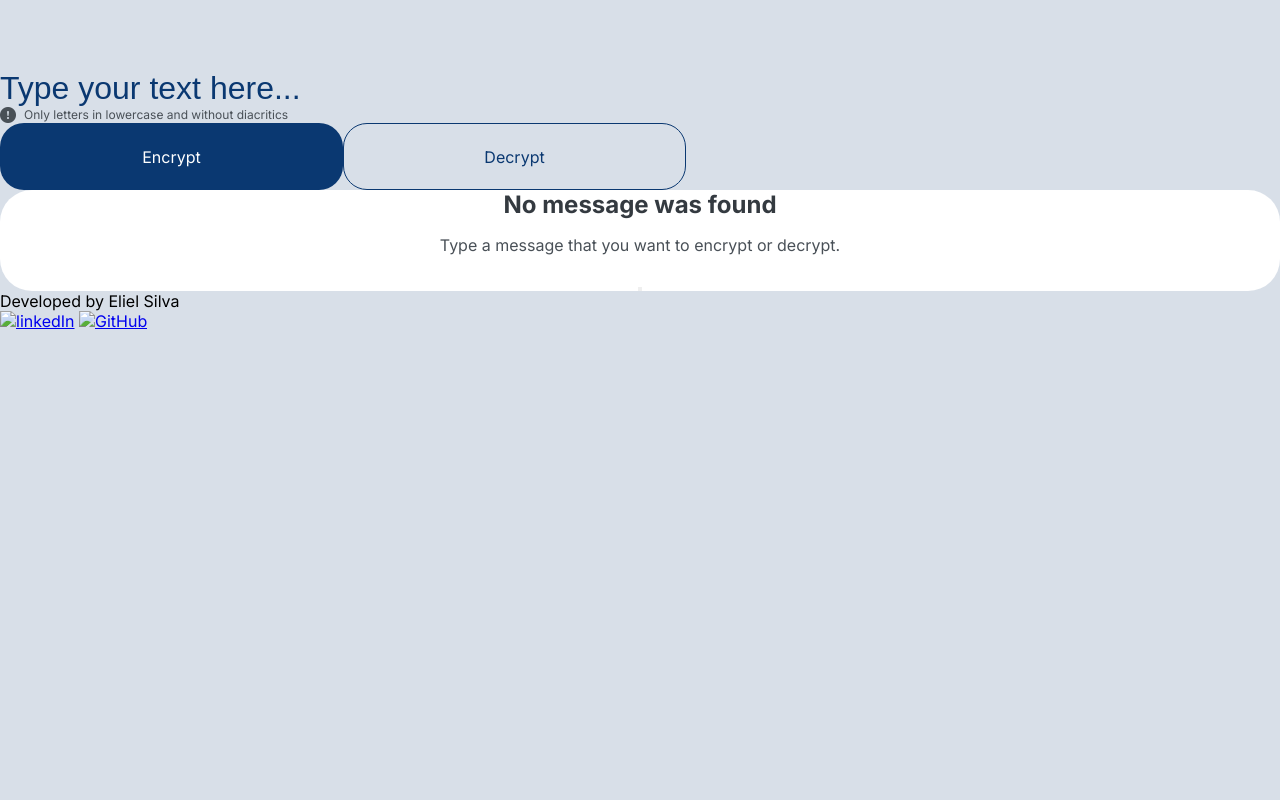
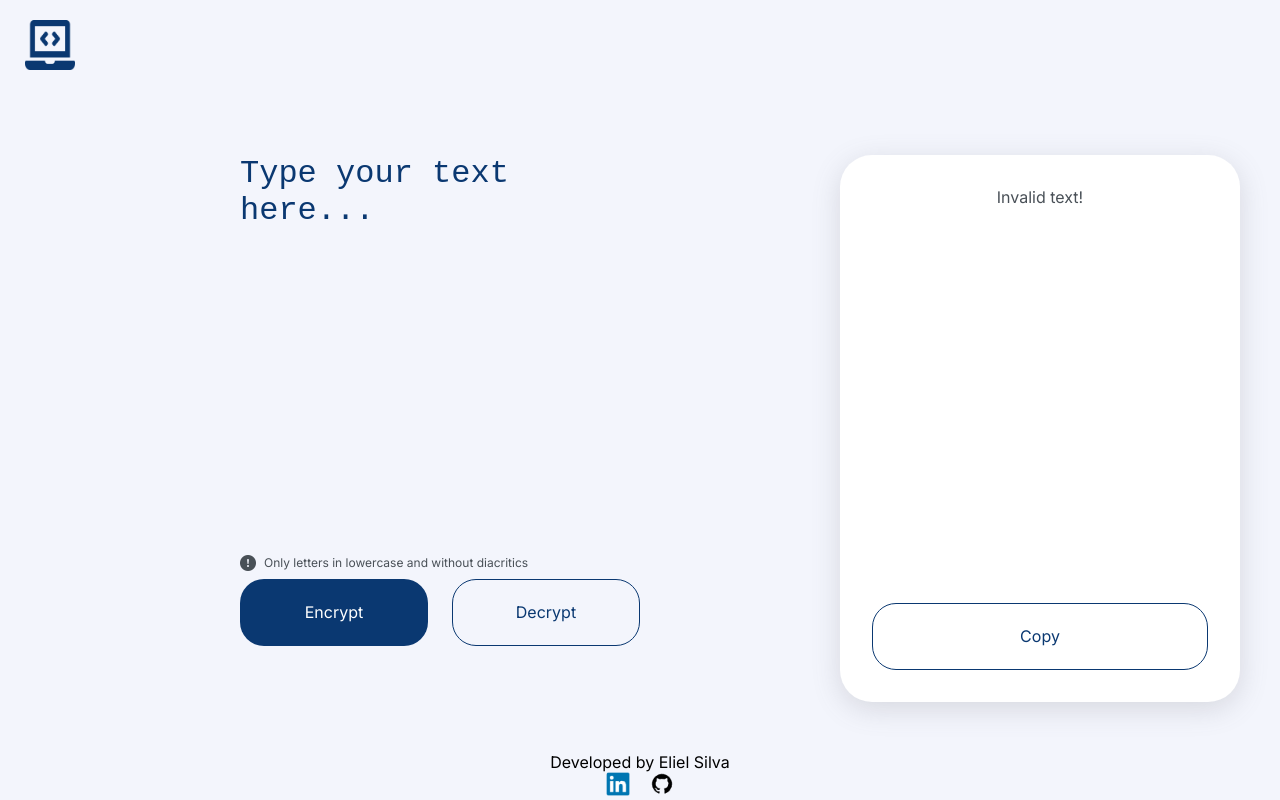
Before and after one commit to Recr/text-encrypter, a plain HTML site: page index.html in a window 1280 px wide. Both pictures are taken after a click on the button "Encrypt". Drawn offline with Linux system fonts and the light colour scheme.

Commit message:
styling, scripts

```diff
--- /dev/null
+++ b/assets/scripts/index-script.js
@@ -0,0 +1,64 @@
+const regex = /^[a-z ]+$/;
+
+function encrypt () {
+    let text = document.getElementById("container__inputArea__input").value;
+    let newText = "";
+    if (regex.test(text)) {
+        for (let i = 0; i < text.length; i++) {
+            switch(text[i]) {
+                case "a":
+                    newText += "ai";
+                break
+                case "e":
+                    newText += "enter";
+                break
+                case "i":
+                    newText += "imes";
+                break
+                case "o":
+                    newText += "ober";
+                break
+                case "u":
+                    newText += "ufat";
+                break
+                default:
+                    newText += text[i];
+            }
+        }
+    } else {
+        newText = "Invalid text!";
+    }
+
+
+
+    let screenText = `<p id="container__outputArea__typeMessage">${newText}</p><button class="container__outputArea__copy" onclick="copy()">Copy</button>`;
+
+    document.getElementById("container__outputArea").innerHTML = screenText;
+
+}
+
+function decrypt () {
+    let text = document.getElementById("container__inputArea__input").value;
+    let newText = "";
+    if (regex.test(text)) {
+        newText = text.replaceAll("ai", "a");
+        newText = newText.replaceAll("enter", "e");
+        newText = newText.replaceAll("imes", "i");
+        newText = newText.replaceAll("ober", "o");
+        newText = newText.replaceAll("ufat", "u");
+    } else {
+        newText = "Invalid text!";
+    }
+
+
+    let screenText = `<p id="container__outputArea__typeMessage">${newText}</p><button class="container__outputArea__copy" onclick="copy()">Copy</button>`;
+
+    document.getElementById("container__outputArea").innerHTML = screenText;
+
+}
+
+function copy () {
+    let text = document.getElementById("container__outputArea__typeMessage").innerHTML;
+    console.log(text)
+    navigator.clipboard.writeText(text);
+}
--- a/assets/styles/index-styles.css
+++ b/assets/styles/index-styles.css
@@ -7,7 +7,7 @@
 }
 
 :root {
-    --firstColor: #D8DFE8;
+    --firstColor: #F3F5FC;
     --secondColor: #0A3871;
     --thirdColor: #ffffff;
     --fourthColor: #495057;
@@ -21,7 +21,15 @@ body {
 
 header {
     width: 100%;
-    height: 70px;
+}
+
+button:hover {
+    cursor: pointer;
+}
+
+#header__icon {
+    width: 50px;
+    margin: 20px 0 0 25px;
 }
 
 #container__inputArea {
@@ -32,14 +40,18 @@ header {
     margin: auto;
 }
 
-.container__inputArea__input {
+#container__inputArea__input {
     border: none;
     background-color: var(--firstColor);
     font-size: 2rem;
+    color: var(--secondColor);
+    resize: none;
 }
 
-.container__inputArea__input::placeholder {
+#container__inputArea__input::placeholder {
     color: var(--secondColor);
+    position: absolute;
+    top: 0px;
 }
 
 .container__requirements {
@@ -62,7 +74,6 @@ header {
 
 #container__buttons > button{
     border-radius: 24px;
-    width: 343px;
     height: 67px;
     font-family: "Inter", sans-serif;
     font-size: 1rem;
@@ -72,12 +83,24 @@ header {
     border: none;
     color: var(--thirdColor);
     background-color: var(--secondColor);
+    transition: 0.5s;
+}
+
+.container__buttons__encrypt:hover {
+    font-weight: 900;
+    transition: 0.5s;
 }
 
 .container__buttons__decrypt {
     color: var(--secondColor);
     background-color: transparent;
     border: #0A3871 1px solid;
+    transition: 0.5s;
+}
+
+.container__buttons__decrypt:hover {
+    font-weight: 900;
+    transition: 0.5s;
 }
 
 #container__outputArea {
@@ -88,22 +111,77 @@ header {
     align-items: center;
     justify-content: center;
     gap: 16px;
-    box-shadow: ;
+    box-shadow: rgba(100, 100, 111, 0.2) 0px 7px 29px 0px;
 }
 
 .container__outputArea__noMessage {
     color: var(--fifthColor);
     font-weight: bold;
     font-size: 1.5rem;
+    text-align: center;
 }
 
-.container__outputArea__typeMessage {
+#container__outputArea__typeMessage {
     color: var(--fourthColor);
     font-size: 1rem;
     text-align: center;
+    width: inherit;
+
+}
+
+.container__outputArea__copy {
+    width: 100%;
+    max-width: 500px;
+    background-color: transparent;
+    height: 67px;
+    border: 1px solid var(--secondColor);
+    border-radius: 24px;
+    font-family: "Inter", sans-serif;
+    font-size: 1rem;
+    color: var(--secondColor);
+    transition: 0.5s;
+}
+
+.container__outputArea__copy:hover {
+    transition: 0.5s;
+    font-weight: 900;
+}
+
+footer {
+    margin-top: 40px;
+    display: flex;
+    flex-direction: column;
+    align-items: center;
+    justify-content: center;
+}
+
+#footer__social {
+    display: flex;
+    gap: 20px;
+}
+
+#footer__social img {
+    width: 24px;
 }
 
 @media (max-width: 768px) {
+    header {
+        margin-bottom: 80px;
+    }
+
+    #container__inputArea {
+        width: 90%;
+        margin-bottom: 20px;
+    }
+
+    #container__inputArea__input {
+        height: 300px;
+    }
+
+    #container__inputArea__input {
+        width: 100%;
+    }
+
     #container__buttons {
         display: flex;
         flex-direction: column;
@@ -112,20 +190,115 @@ header {
         margin-bottom: 64px;
     }
 
-
-    #container__inputArea {
+    #container__buttons > button {
         width: 90%;
-        height: 300px;
-        margin-bottom: 20px;
-    }
-
-    .container__inputArea__input {
-        width: 100%;
     }
 
     #container__outputArea {
-        width: 95%;
+        width: 85%;
         margin: auto;
         padding: 32px;
     }
 }
+
+@media (min-width: 768px) {
+    header {
+        margin-bottom: 116px;
+    }
+
+    #container__inputArea {
+        width: 85%;
+        margin-bottom: 20px;
+    }
+
+    #container__inputArea__input {
+        height: 600px;
+    }
+
+    #container__buttons {
+        display: flex;
+        flex-direction: row;
+        justify-content: center;
+        gap: 24px;
+        margin-bottom: 64px;
+    }
+
+    #container__buttons > button {
+        width: 41%;
+    }
+
+    #container__outputArea {
+        width: 85%;
+        margin: auto;
+        padding: 32px;
+    }
+}
+
+@media (min-width: 1200px) {
+    header {
+        margin-bottom: 30px;
+    }
+
+    body {
+        display: flex;
+        flex-direction: column;
+        justify-content: space-between;
+        height: 100vh;
+    }
+
+    #container {
+        display: flex;
+        justify-content: space-between;
+        padding: 0 40px 0 240px;
+    }
+
+    #container > div {
+        display: flex;
+        align-items: center;
+        flex-direction: column;
+        height: max-content;
+    }
+
+    #container__inputArea {
+        width: 100%;
+        height: 60%;
+        margin-bottom: 20px;
+        margin: 0;
+    }
+
+    #container__inputArea__input {
+        height: 50vh;
+    }
+
+    .container__requirements {
+        margin-bottom: 8px;
+    }
+
+    #container__buttons {
+        display: flex;
+        flex-direction: row;
+        justify-content: space-between;
+        gap: 24px;
+        margin-bottom: 0;
+        width: 100%;
+    }
+
+    #container__buttons > button {
+        width: 50%;
+    }
+
+    #container__outputArea {
+        max-width: 400px;
+        margin: 0;
+        padding: 32px;
+    }
+
+    #container__outputArea__typeMessage {
+        height: 50vh;
+    }
+
+    footer {
+        margin: 0;
+    }
+
+}
--- a/index.html
+++ b/index.html
@@ -4,39 +4,41 @@
     <meta charset="UTF-8">
     <meta name="viewport" content="width=device-width, initial-scale=1.0">
     <title>Text Encoder</title>
+    <script src="./assets/scripts/index-script.js"></script>
     <link rel="stylesheet" href="./assets/styles/index-styles.css">
 </head>
 <body>
     <header>
-        <img src="" alt="">
+        <img src="./assets/images/laptop-code.png" alt="laptop icon" id="header__icon">
     </header>
     <main>
         <div id="container">
+            <div>
                 <div id="container__inputArea">
-                <input type="input" class="container__inputArea__input" placeholder="Type your text here...">
+                    <textarea id="container__inputArea__input" placeholder="Type your text here..."></textarea>
                     <div class="container__requirements">
                         <img src="./assets/images/info.png" alt="Info" class="container__requirements__icon">
                         <p class="container__requirements__text">Only letters in lowercase and without diacritics</p>
                     </div>
                 </div>
                 <div id="container__buttons">
-                <button class="container__buttons__encrypt">Encrypt</button>
-                <button class="container__buttons__decrypt">Decrypt</button>
+                    <button class="container__buttons__encrypt" onclick="encrypt()">Encrypt</button>
+                    <button class="container__buttons__decrypt" onclick="decrypt()">Decrypt</button>
+                </div>
             </div>
             <div id="container__outputArea">
-                <p class="container__outputArea__noMessage">No message was found</p>
-                <p class="container__outputArea__typeMessage">Type a message that you want to encrypt or decrypt.</p>
-                <p class="container__outputArea__text"></p>
-                <button class="container__output__button"></button>
+                <p class="container__outputArea__noMessage hide">No message was found</p>
+                <p id="container__outputArea__typeMessage">Type a message that you want to encrypt or decrypt.</p>
             </div>
         </div>
     </main>
     <footer>
         <p>Developed by Eliel Silva</p>
-        <div id="social">
-            <a href="https://www.linkedin.com/in/elielsilvas/"><img src="" alt="linkedIn"></a>
-            <a href="https://github.com/Recr"><img src="" alt="GitHub"></a>
+        <div id="footer__social">
+            <a href="https://www.linkedin.com/in/elielsilvas/"><img src="./assets/images/linkedin-icon.png" alt="linkedIn"></a>
+            <a href="https://github.com/Recr"><img src="./assets/images/github-icon.png" alt="GitHub"></a>
         </div>
     </footer>
+
 </body>
 </html>
```
Also changed, not shown: assets/images/github-icon.png (added), assets/images/laptop-code.png (added), assets/images/linkedin-icon.png (added). Lines whose indentation alone changed are shown as unchanged.
